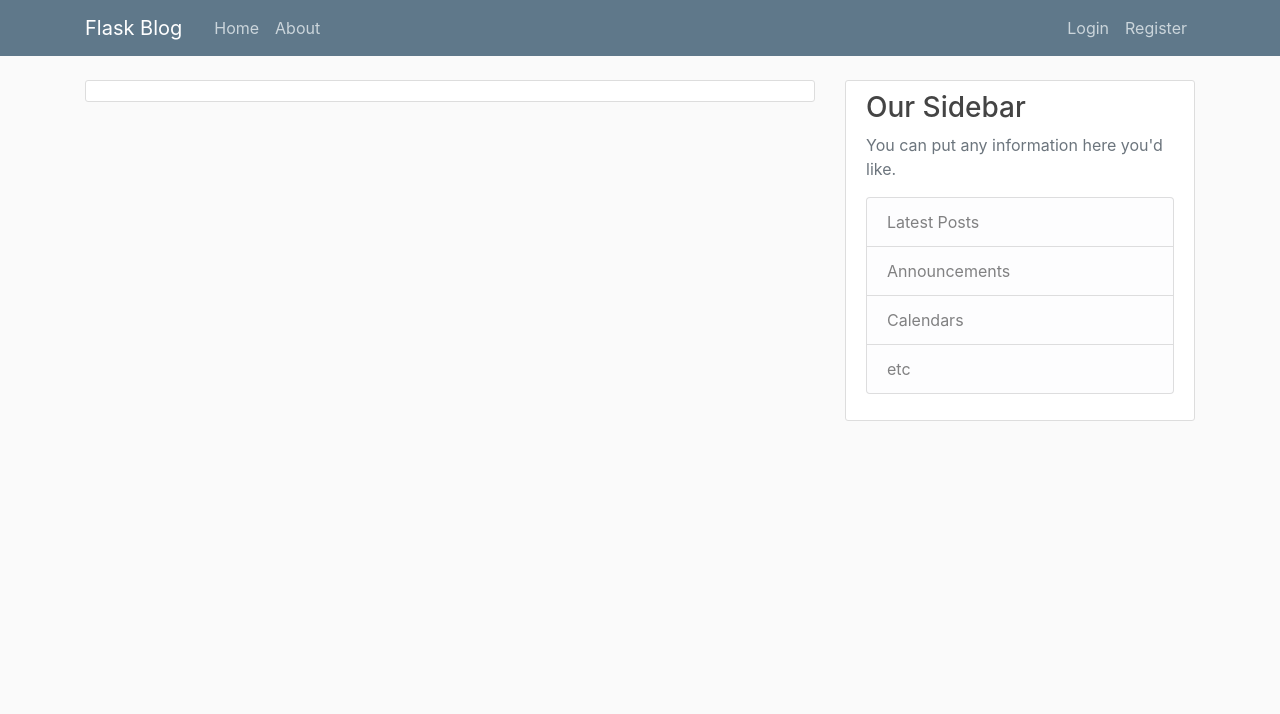
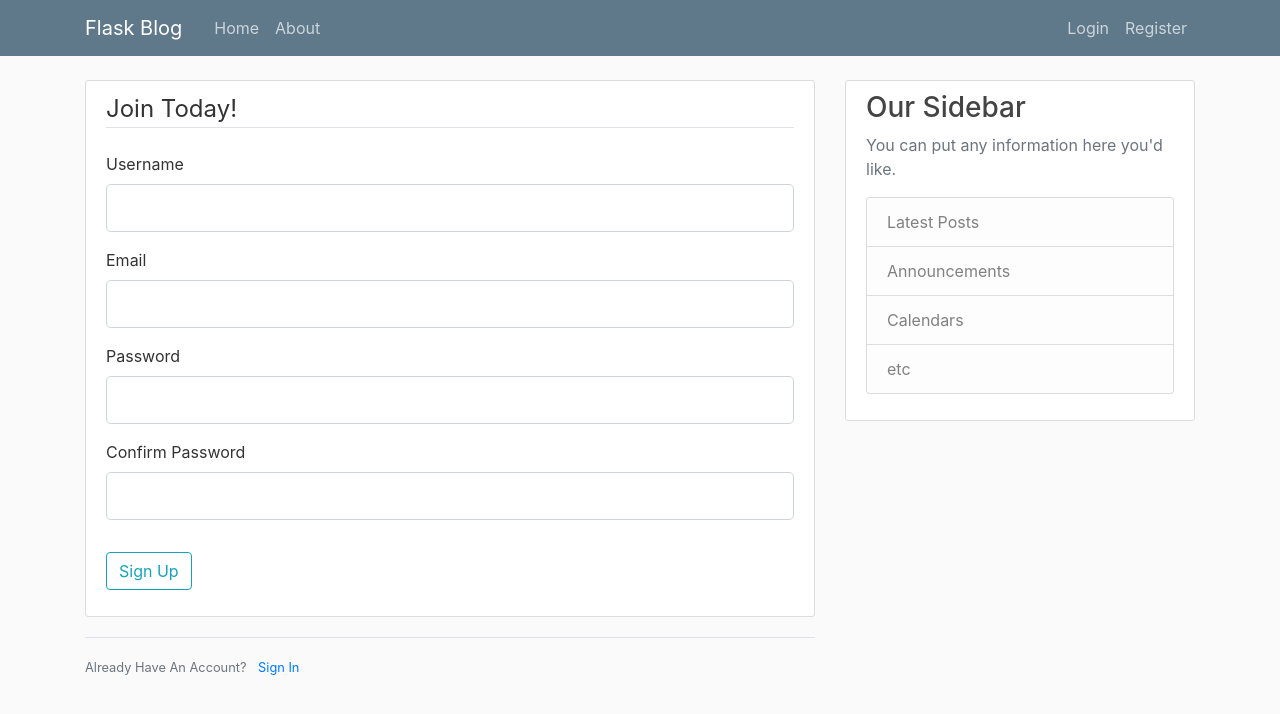
Before and after one commit to rweber87/flaskblog, a Flask app: page /register in a window 1280 px wide. Shown: the top 714 px of the page. Run offline with Flask 2, Linux system fonts and the light colour scheme; some libraries are stand-ins or nearby versions.

Commit message:
working register form and flash message

```diff
--- a/flaskblog.py
+++ b/flaskblog.py
@@ -1,8 +1,8 @@
-from flask import Flask, render_template, url_for
+from flask import Flask, render_template, url_for, flash, redirect
 from forms import RegistrationForm, LoginForm
 app = Flask(__name__)
 
-app.config['SECRET KEY'] = '10b518947411cb51f2fac2cc453e3452'
+app.config['SECRET_KEY'] = '10b518947411cb51f2fac2cc453e3452'
 
 posts = [
 	{
@@ -28,9 +28,12 @@ def home():
 def about():
     return render_template('about.html', title='About')
 
-@app.route("/register")
+@app.route("/register", methods=['GET', 'POST'])
 def register():
     form = RegistrationForm()
+    if form.validate_on_submit():
+    	flash('Account created for %s!' %form.username.data, 'success')
+    	return redirect(url_for('home'))
     return render_template('register.html', title='Register', form=form)
 
 @app.route("/login")
--- a/templates/home.html
+++ b/templates/home.html
@@ -4,7 +4,7 @@
 		<article class="media content-section">
 		  <div class="media-body">
 		    <div class="article-metadata">
-		      <a class="mr-2" hrefx post.author }}</a>
+		      <a class="mr-2" href="#" >{{ post.author }}</a>
 		      <small class="text-muted">{{ post.date_posted }}</small>
 		    </div>
 		    <h2><a class="article-title" href="#">{{ post.title }}</a></h2>
--- a/templates/layout.html
+++ b/templates/layout.html
@@ -41,7 +41,16 @@
 	<main role="main" class="container">
 	  <div class="row">
 	    <div class="col-md-8">
-	      {% block content %}{% endblock %}
+	    	{% with messages = get_flashed_messages(with_categories=true) %}
+	    		{% if messages %}
+	    			{% for category, message in messages  %}
+	    				<div class="alert alert-{{ category }}">
+	    					{{ message }}
+	    				</div>
+	    			{% endfor %}
+	    		{% endif %}
+	    	{% endwith %}
+	      	{% block content %}{% endblock %}
 	    </div>
 	    <div class="col-md-4">
 	      <div class="content-section">
--- a/templates/register.html
+++ b/templates/register.html
@@ -1,5 +1,35 @@
 {% extends "layout.html" %}
 {% block content %}
 	<div class="content-section">
-		<form method="POST"></form></div>
+		<form method="POST" action="">
+			{{ form.hidden_tag() }}
+			<fieldset class="form-group">
+				<legend class="border-bottom mb-4"> Join Today!</legend>
+					<div class="form-group">
+						{{ form.username.label(class="form-control-label") }}
+						{{ form.username(class="form-control form-control-lg") }}
+					</div>
+					<div class="form-group">
+						{{ form.email.label(class="form-control-label") }}
+						{{ form.email(class="form-control form-control-lg") }}
+					</div>
+					<div class="form-group">
+						{{ form.password.label(class="form-control-label") }}
+						{{ form.password(class="form-control form-control-lg") }}
+					</div>
+					<div class="form-group">
+						{{ form.confirm_password.label(class="form-control-label") }}
+						{{ form.confirm_password(class="form-control form-control-lg") }}
+					</div>
+			</fieldset>
+			<div class="form-group">
+				{{ form.submit(class="btn btn-outline-info") }}
+			</div>
+		</form>
+	</div>
+	<div class="border-top pt-3">
+		<small class="text-muted">
+			Already Have An Account? <a class="ml-2" href="{{ url_for('login') }}">Sign In</a>
+		</small>
+	</div>
 {% endblock content %}
```
